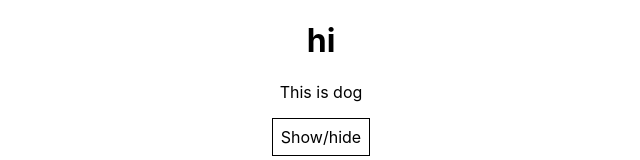
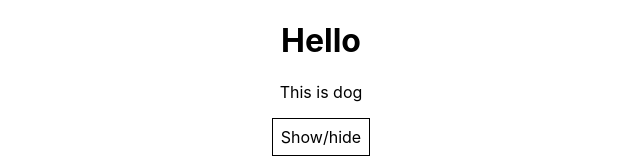
Before and after one commit to bubuto355/React-practice, a React (Create React App) app: page / in a window 1280 px wide. Shown: the top 160 px of the page, without its empty margins (319-959 px from the left). Built offline with nearby package versions, Linux system fonts and the light colour scheme.

Commit message:
test change

```diff
--- a/src/App.js
+++ b/src/App.js
@@ -89,7 +89,7 @@ class App extends Component {
     //inline if statements work! {statement ? true : false}
     return (
       <div className="App">
-        <h1>hi</h1>
+        <h1>Hello</h1>
         <p className={classes.join(' ')}>This is dog</p>
         <button
           style={buttonStyle}
```
